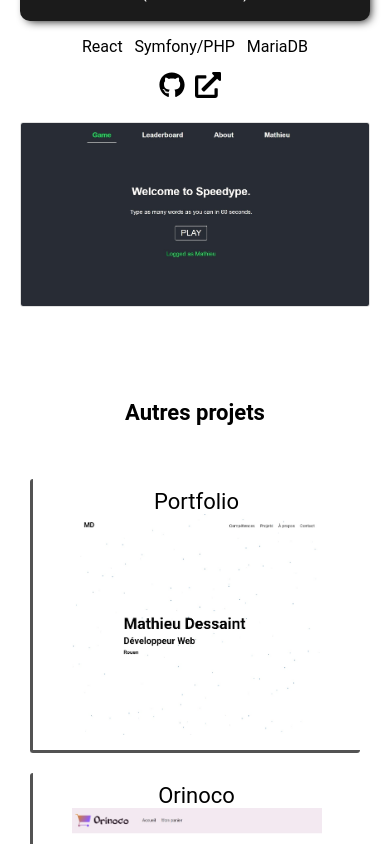
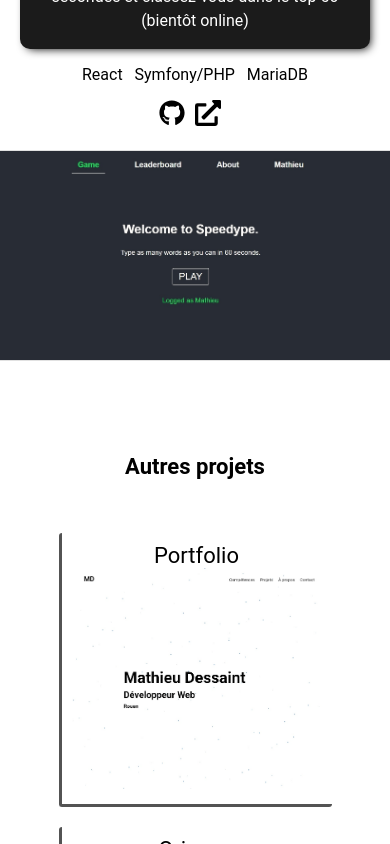
Before and after one commit to Math657/portfolio, a React (Create React App) app: page / in a window 390 px wide. Shown: the part 2080-2924 px from the top of the page. Built offline with nearby package versions, Linux system fonts and the light colour scheme.

Commit message:
responsive

```diff
--- a/src/App.css
+++ b/src/App.css
@@ -215,6 +215,10 @@ header h2:hover, .logo {
     transition: all 0.3s;
     position: relative;
     overflow: hidden;
+}
+
+#speedype-img {
+    border-radius: 4px;
 }
 
 .overlay {
@@ -513,6 +517,95 @@ header h2:hover, .logo {
 
 
 /* MOBILE */
+
+@media only screen and (max-width: 830px) {
+    .one-project img, .one-project-left img {
+        width: 400px;
+    }
+
+    .project-info {
+        left: 30%;
+    }
+
+    .project-info-left {
+        right: 30%;
+    }
+}
+
+@media only screen and (max-width: 780px) {
+    .one-project img, .one-project-left img {
+        width: 350px;
+    }
+}
+
+@media only screen and (max-width: 730px) {
+    .one-project, .one-project-left {
+        display: flex;
+        flex-direction: column-reverse;
+        position: static;
+        margin: 0;
+        transform: none;
+    }
+
+    .one-project-left {
+        margin-top: 3em;
+    }
+
+    .one-project:hover .project-description {
+        transform: none;
+    }
+
+    .one-project-left:hover .project-description-left {
+        transform: none;
+    }
+
+    .project-thumb {
+        overflow: visible;
+    }
+
+    .fishfollow-img img {
+        width: 400px;
+        height:auto;
+        border: 1px #dadadacb solid;
+        border-radius: 3px;
+    }
+
+    .overlay {
+        background-color: #ffffff;
+        transition: 0.2s;
+        height: 100%;
+        width: 100%;
+        position: static;
+    }
+
+    .project-info, .project-info-left {
+        position: static;
+        text-align: center;
+        align-items: center;
+    }
+
+    .project-title {
+        text-align: center;
+        margin-right: auto;
+    }
+
+    .project-title-left {
+        text-align: center;
+        margin-left: auto;
+    }
+
+    .project-description, .project-description-left {
+        padding: 1em;
+        font-size: 16px;
+        transform: none;
+        max-width: 450px;
+    }
+
+    .project-links {
+        margin-bottom: 1em;
+    }
+}
+
 @media only screen and (max-width: 700px) {
 
     .section {
@@ -535,7 +628,6 @@ header h2:hover, .logo {
     }
 
 
-
     /* Intro Mobile */
     .intro {
         margin-top: 30vh;
@@ -547,7 +639,6 @@ header h2:hover, .logo {
     .skill-item {
         border-right: 2px solid rgb(76, 128, 240);
     }
-
 
     .skill-item ul {
         display: flex;
@@ -582,79 +673,6 @@ header h2:hover, .logo {
         flex-wrap: wrap;
     }
 
-    /* Project Mobile */
-    .one-project, .one-project-left {
-        display: flex;
-        flex-direction: column-reverse;
-        position: static;
-        margin: 0;
-        transform: none;
-    }
-
-    .one-project-left {
-        margin-top: 3em;
-    }
-
-    .one-project:hover .project-description {
-        transform: none;
-    }
-
-    .one-project-left:hover .project-description-left {
-        transform: none;
-    }
-
-    .project-thumb {
-        overflow: visible;
-    }
-
-    .fishfollow-img img {
-        width: 350px;
-        height:auto;
-        border: 1px #dadadacb solid;
-        border-radius: 3px;
-    }
-
-    .overlay {
-        background-color: #ffffff;
-        transition: 0.2s;
-        height: 100%;
-        width: 100%;
-        position: static;
-    }
-
-    .project-info, .project-info-left {
-        position: static;
-        text-align: center;
-        align-items: center;
-    }
-
-    .project-title {
-        text-align: center;
-        margin-right: auto;
-    }
-
-    .project-title-left {
-        text-align: center;
-        margin-left: auto;
-    }
-
-    .project-description, .project-description-left {
-        padding: 1em;
-        font-size: 16px;
-        transform: none;
-    }
-
-    .project-links {
-        margin-bottom: 1em;
-    }
-
-    /* Other Projects */
-
-    .row-1, .row-2, .row-3, .row-4 {
-        display: flex;
-        flex-direction: column;
-    }
-
     /* About Mobile */
 
     .about {
@@ -680,6 +698,21 @@ header h2:hover, .logo {
         margin: 0;
     }
 
+}
+
+@media only screen and (max-width: 600px) {
+
+    /* Other Projects */
+    .row-1, .row-2, .row-3, .row-4 {
+        display: flex;
+        flex-direction: column;
+    }
+
+    .one-other-project {
+        max-width: 400px;
+        margin-left: auto;
+        margin-right: auto;
+    }
 }
 
 /* Mobile Small */
--- a/src/components/sections/project/Project.js
+++ b/src/components/sections/project/Project.js
@@ -64,7 +64,8 @@ export class Project extends Component {
                         <div className="fishfollow-img">
                             <img src={speedype}
                                 alt="screenshot du projet Fish & Follow"
-                                width="450">
+                                width="450"
+                                id="speedype-img">
                             </img>
                         </div>
                     </div>
```
Also changed, not shown: 1 other file (tests, documents, lock files or other folders).
